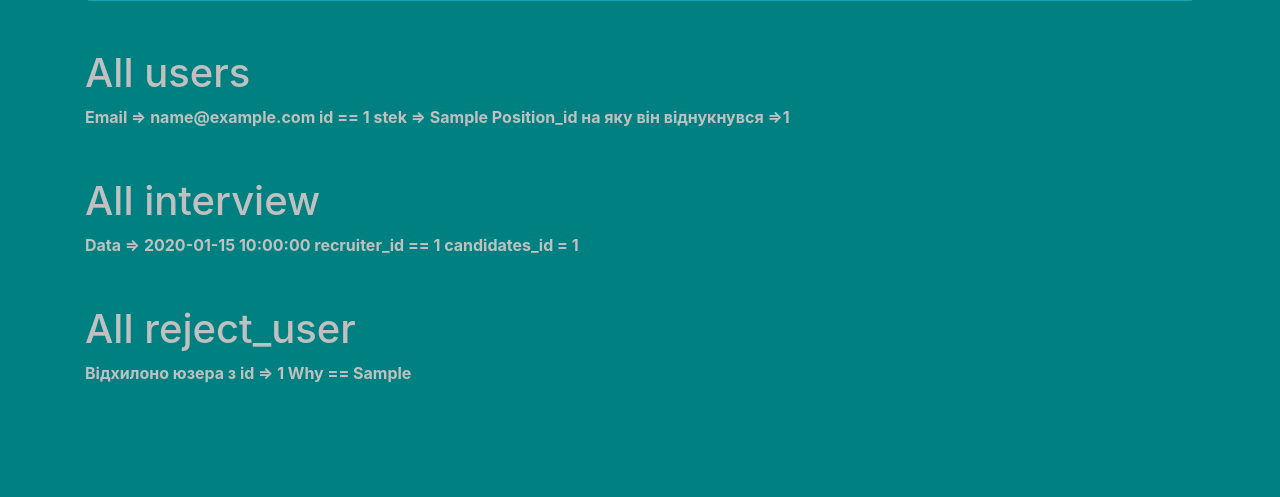
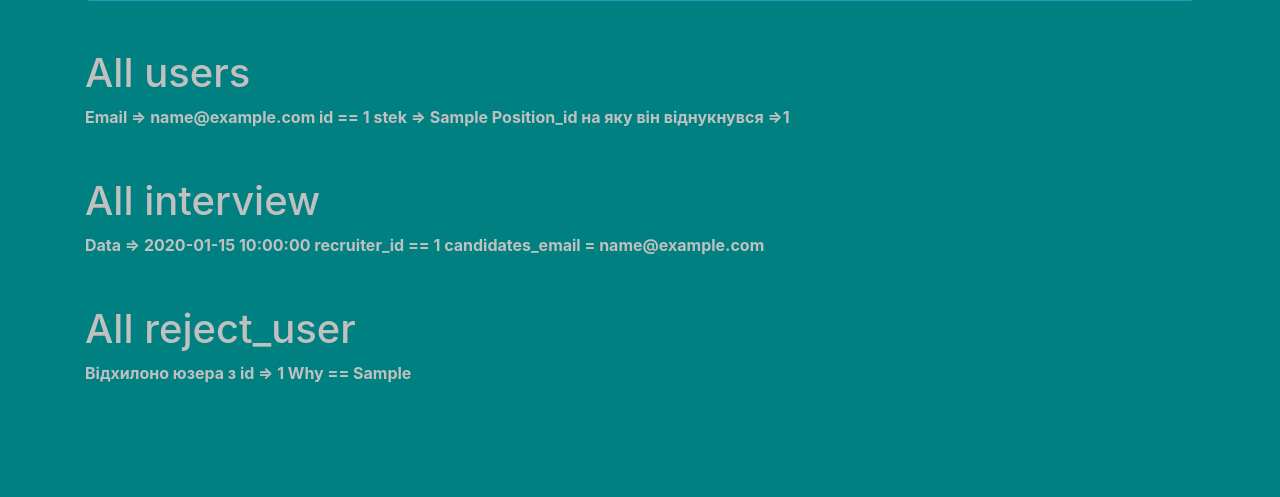
Before and after one commit to NazaraKharechko/Recruiting_system_test_flask, a Flask app: page /recruiter in a window 1280 px wide. Shown: the part 708-1205 px from the top of the page. Run offline with Flask 2, Linux system fonts and the light colour scheme; tables that the repository leaves empty hold one stand-in row (values such as "Sample post"); parts of the project's set-up code (start-up, migrations or seed data) failed here and were passed over; some libraries are stand-ins or nearby versions.

Commit message:
choices_users and choices_recruter

```diff
--- a/app/forms.py
+++ b/app/forms.py
@@ -46,20 +46,18 @@ class Positions_Delete_Form(Form):
 
 
 class Reject_Form(Form):
-    candidates_id = StringField('Сandidates_id')
+    choices_users = [(g.id, [g.id, g.name, g.stek]) for g in CV_model.query.all()]
+    candidates_id = SelectField(choices=choices_users)
+
     why = StringField('Why')
     chek = BooleanField('Chek')
     reject = SubmitField('Reject')
 
 
 class Create_Interview_Form(Form):
-    rek = RecruiterModel.query.all()
-    us = CV_model.query.all()
-    for i in rek:
-        choices_interview = [(i.id, i.profession)]
-        recruiter_id = SelectField(choices=choices_interview)
-    for u in us:
-        choices_users = [(u.id, u.stek)]
-        candidates_id = SelectField(choices=choices_users)
+    choices_interview = [(g.id, [g.id, g.name,  g.profession]) for g in RecruiterModel.query.all()]
+    recruiter_id = SelectField(choices=choices_interview)
+    choices_users = [(g.email, [g.id, g.name, g.stek]) for g in CV_model.query.all()]
+    candidates_email = SelectField(choices=choices_users)
     interview_date = StringField('Interview_date')
     create = SubmitField('Create')
--- a/app/models.py
+++ b/app/models.py
@@ -64,7 +64,7 @@ class CV_model(db.Model):
     position_id = db.Column(db.Integer, db.ForeignKey('positions.id', ondelete='CASCADE'))
 
     recruiter_id = db.Column(db.Integer, db.ForeignKey('recruiter.id', ondelete='CASCADE'), nullable=False)
-    interview = db.relationship('InterviewModel', backref='candidates', lazy=True)
+    # interview = db.relationship('InterviewModel', backref='candidates', lazy=True)
 
     reject = db.relationship('RejectModel', backref='candidates_reject', lazy=True)
 
@@ -106,8 +106,7 @@ class InterviewModel(db.Model):
     interview_date = db.Column(db.DateTime())
     recruiter_id = db.Column(db.Integer, db.ForeignKey('recruiter.id'),
                              nullable=False)
-    candidates_id = db.Column(db.Integer, db.ForeignKey('cv.id'),
-                              nullable=False)
+    candidates_email = db.Column(db.String(30), nullable=False)
 
     def __repr__(self):
         return f'data => {self.interview_date}'
--- a/app/templates/recruiter.html
+++ b/app/templates/recruiter.html
@@ -52,7 +52,7 @@
     <br>
     <h1>All interview</h1>
     {% for i in interview %}
-        <div> Data => {{ i.interview_date }} recruiter_id == {{ i.recruiter_id }} candidates_id = {{ i.candidates_id }}</div>
+        <div> Data => {{ i.interview_date }} recruiter_id == {{ i.recruiter_id }} candidates_email = {{ i.candidates_email }}</div>
     {% endfor %}
     <br>
     <br>
--- a/app/views.py
+++ b/app/views.py
@@ -79,7 +79,7 @@ def cv(id_pos):
 def interview():
     email = current_user.email
     id = CV_model.query.filter_by(email=email).first()
-    interview = InterviewModel.query.filter_by(candidates_id=id.id).first()
+    interview = InterviewModel.query.filter_by(candidates_email=email).first()
     reject = RejectModel.query.filter_by(candidates_id=id.id).first()
     return render_template('interview.html', interview=interview, reject=reject)
 
@@ -150,7 +150,7 @@ def create_interview():
         data = dict(form.data)
         del data['create']
         profession = RecruiterModel.query.filter_by(id=data['recruiter_id']).first()
-        stek = CV_model.query.filter_by(id=data['candidates_id']).first()
+        stek = CV_model.query.filter_by(email=data['candidates_email']).first()
         if profession.profession >= stek.stek:
             i = InterviewModel(**data)
             db.session.add(i)
```
Also changed, not shown: app/templates/base.html (+0 -13 lines).
